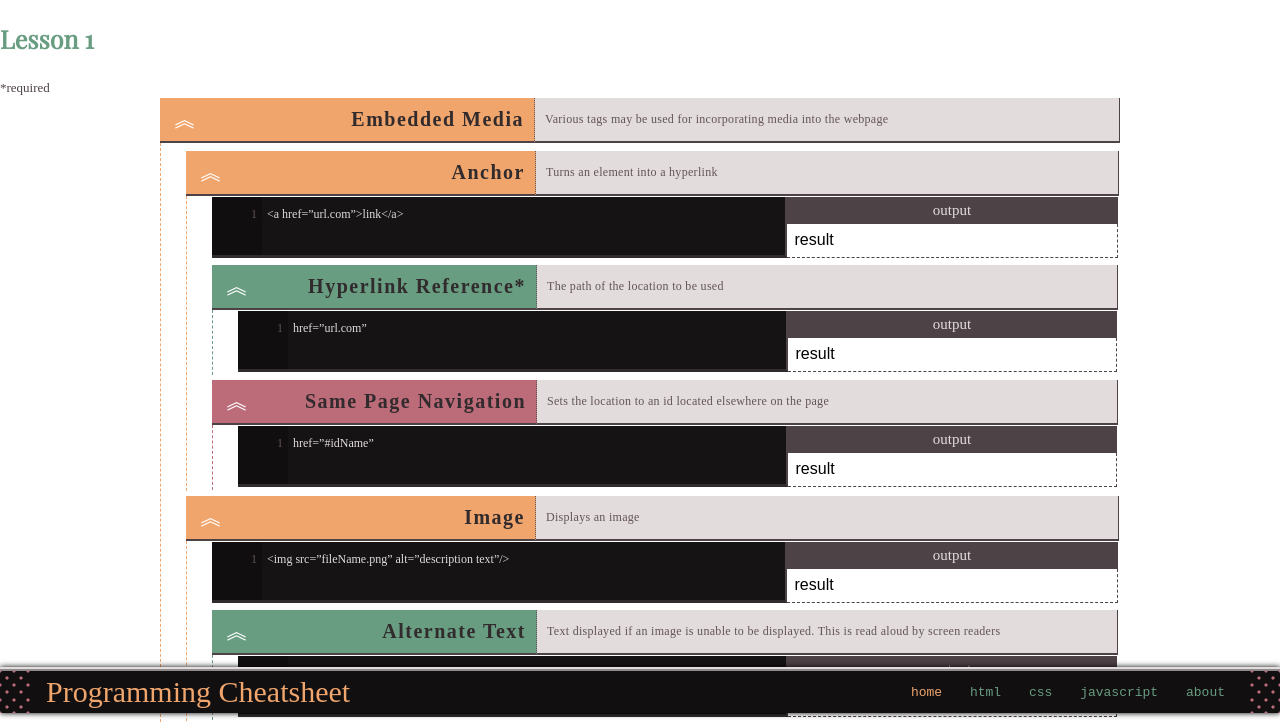
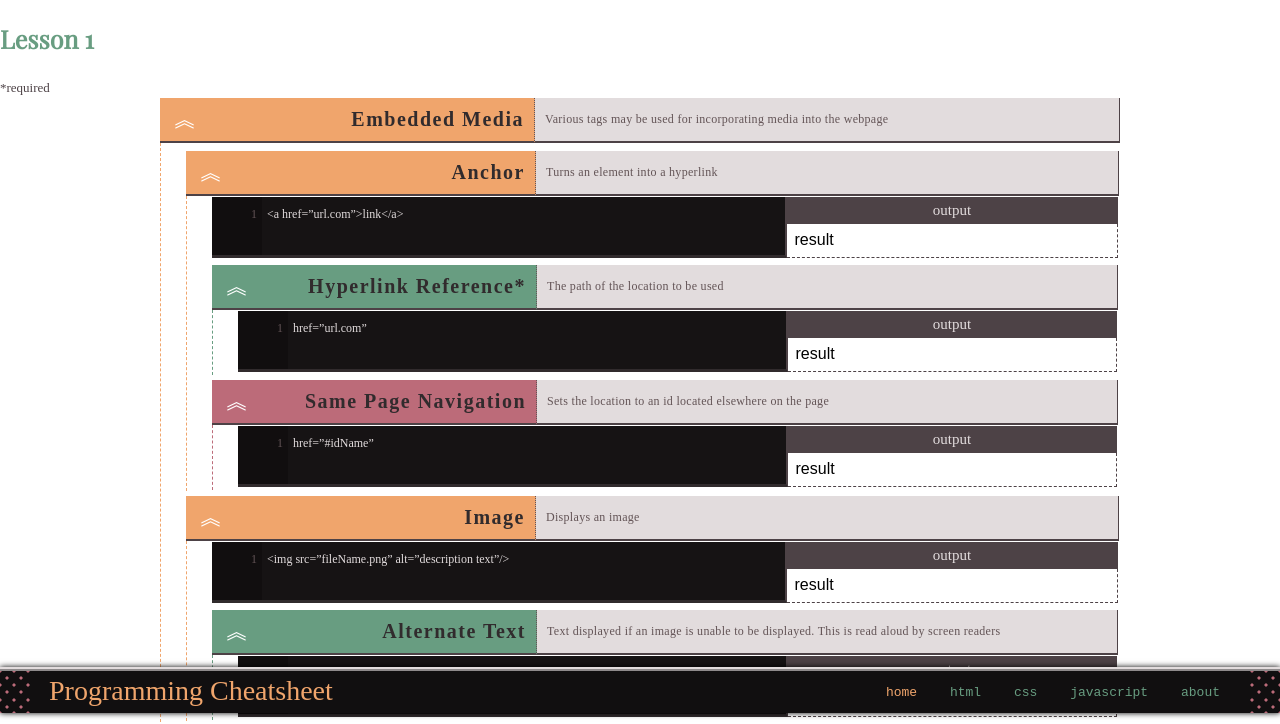
Before and after one commit to hazyLantern/programming-cheatsheet, a plain HTML site: page index.html in a window 1280 px wide. Shown: the part 87-811 px from the top of the page. Drawn offline with nearby package versions, Linux system fonts and the light colour scheme; a web font is replaced by a local one.

Commit message:
Tweaked footer styling

```diff
--- a/index.css
+++ b/index.css
@@ -63,7 +63,7 @@ nav {
 nav li {
     font-family: 'overlock';
     display: inline;
-    margin-right: 20px;
+    margin-right: 25px;
 }
 
 nav a {
@@ -81,9 +81,9 @@ nav .current:hover {
 }
 
 h1 {
-    margin-left: 15px;
+    margin-left: 18px;
     color: #F0A56C;
-    font-size: 30px;
+    font-size: 28px;
     font-weight: lighter;
     line-height: 0px;
     font-family: 'Fredericka the Great';
```
